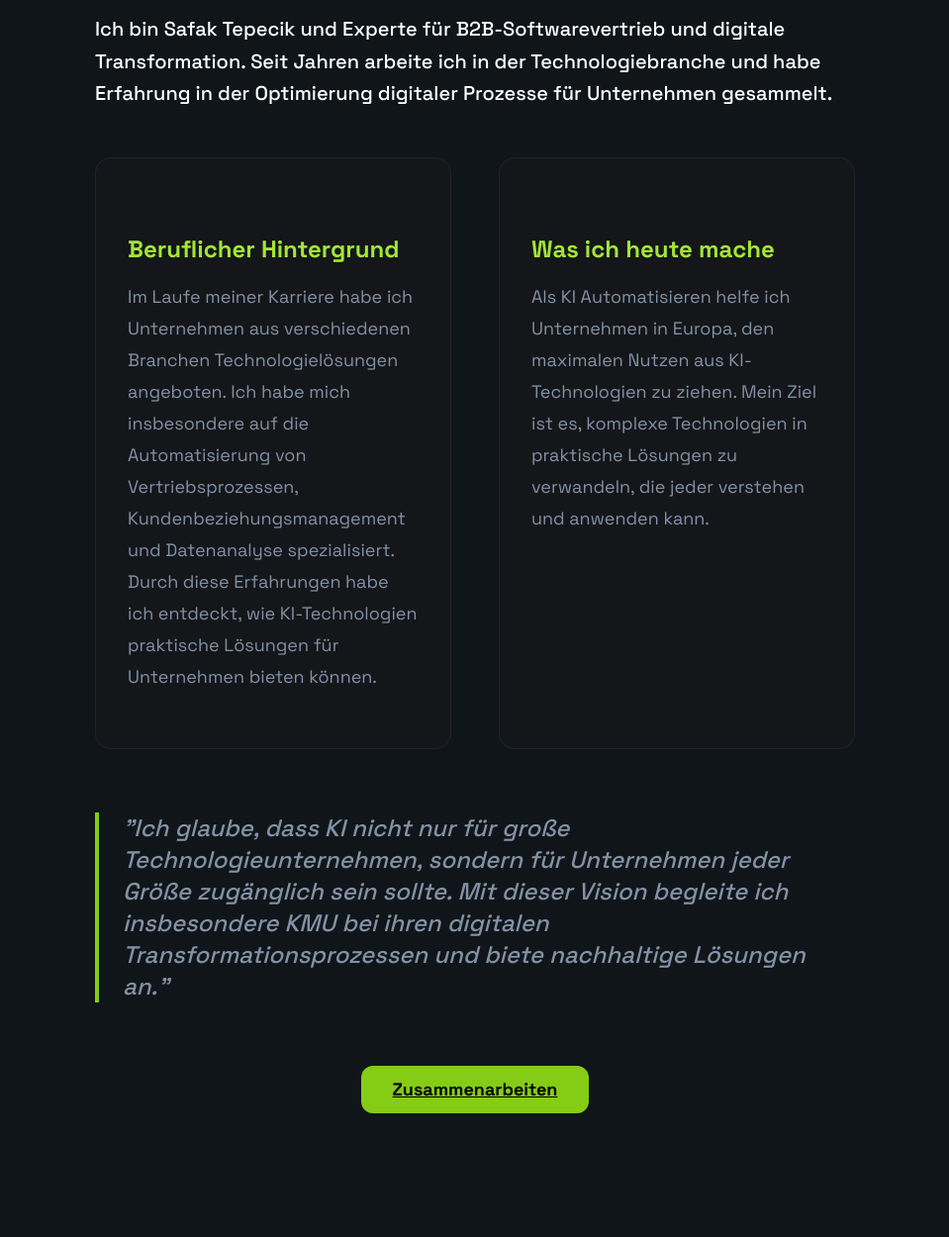
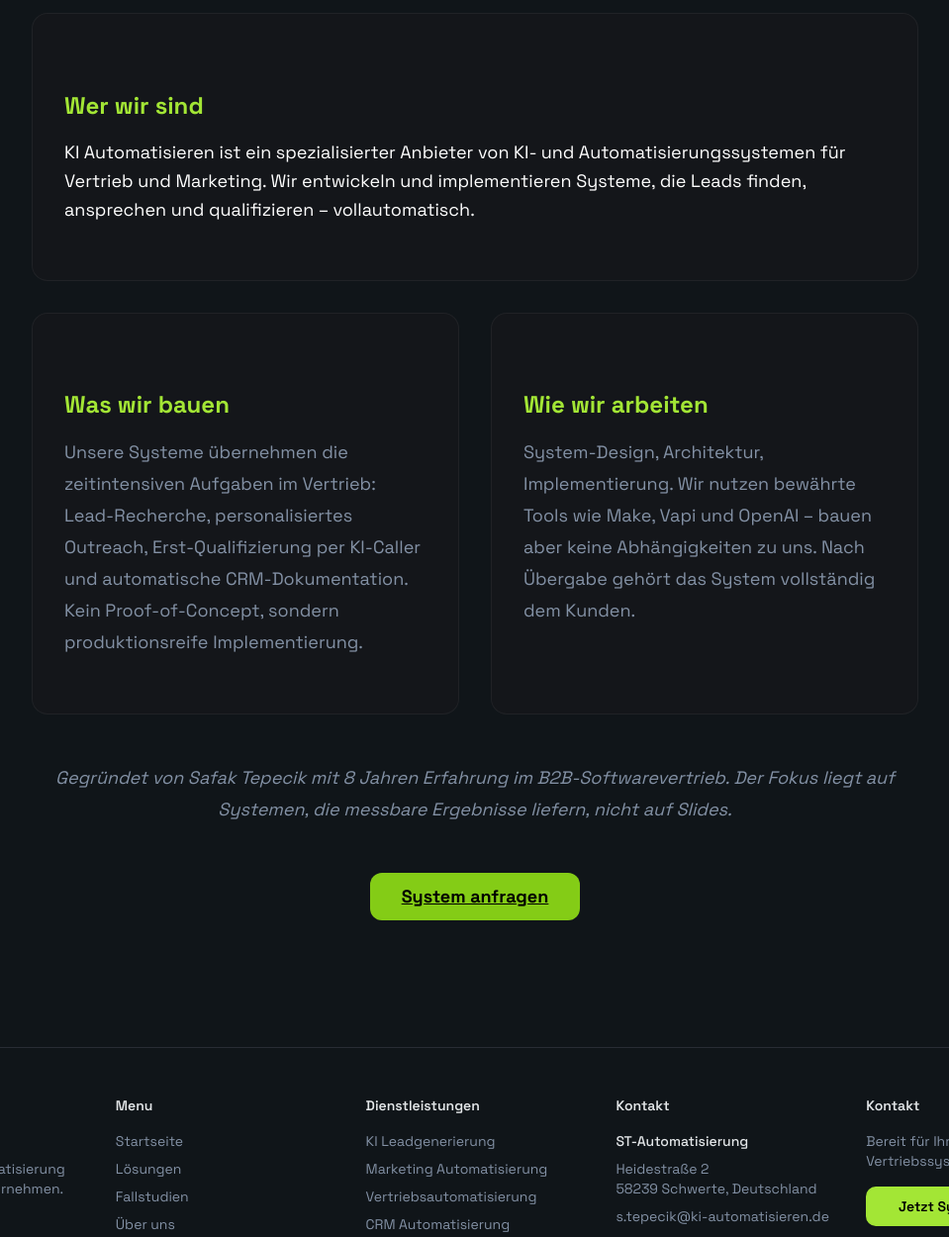
Before and after one commit to TRW123123/ki-automatisieren, an Astro site: page /uber-uns in a window 1280 px wide. Shown: the part 260-1510 px from the top of the page at 99% size, without its empty margins (160-1119 px from the left). Built offline with nearby package versions, Linux system fonts and the light colour scheme; Astro itself is replaced by a stand-in of ours.

Commit message:
fix: Entity-Bereinigung - Über-uns auf Unternehmens-Entity, Footer CTA systemorientiert

```diff
--- a/src/components/Footer.tsx
+++ b/src/components/Footer.tsx
@@ -131,7 +131,7 @@ export default function Footer() {
                         <h3 className="text-sm font-semibold text-foreground">Kontakt</h3>
                         <div className="space-y-4">
                             <p className="text-sm text-muted-foreground">
-                                Bereit, Ihr Unternehmen zu transformieren?
+                                Bereit für Ihr KI-Vertriebssystem?
                             </p>
                             <Button
                                 className="w-full bg-[#A3E635] hover:bg-[#A3E635]/90 text-black font-semibold hover-glow"
--- a/src/pages/uber-uns.astro
+++ b/src/pages/uber-uns.astro
@@ -3,53 +3,73 @@ import BaseLayout from "@/layouts/BaseLayout.astro";
 
 const content = {
   title: "Über uns | KI Automatisieren",
-  description: "Safak Tepecik - Experte für B2B-Softwarevertrieb und digitale Transformation.",
-  intro: "Ich bin Safak Tepecik und Experte für B2B-Softwarevertrieb und digitale Transformation. Seit Jahren arbeite ich in der Technologiebranche und habe Erfahrung in der Optimierung digitaler Prozesse für Unternehmen gesammelt.",
-  background: {
-    title: "Beruflicher Hintergrund",
-    text: "Im Laufe meiner Karriere habe ich Unternehmen aus verschiedenen Branchen Technologielösungen angeboten. Ich habe mich insbesondere auf die Automatisierung von Vertriebsprozessen, Kundenbeziehungsmanagement und Datenanalyse spezialisiert. Durch diese Erfahrungen habe ich entdeckt, wie KI-Technologien praktische Lösungen für Unternehmen bieten können."
+  description:
+    "KI Automatisieren baut KI-Systeme für Leadgenerierung, Outbound und Vertriebsautomatisierung.",
+  company: {
+    title: "Wer wir sind",
+    text: "KI Automatisieren ist ein spezialisierter Anbieter von KI- und Automatisierungssystemen für Vertrieb und Marketing. Wir entwickeln und implementieren Systeme, die Leads finden, ansprechen und qualifizieren – vollautomatisch.",
   },
-  current: {
-    title: "Was ich heute mache",
-    text: "Als KI Automatisieren helfe ich Unternehmen in Europa, den maximalen Nutzen aus KI-Technologien zu ziehen. Mein Ziel ist es, komplexe Technologien in praktische Lösungen zu verwandeln, die jeder verstehen und anwenden kann."
+  systems: {
+    title: "Was wir bauen",
+    text: "Unsere Systeme übernehmen die zeitintensiven Aufgaben im Vertrieb: Lead-Recherche, personalisiertes Outreach, Erst-Qualifizierung per KI-Caller und automatische CRM-Dokumentation. Kein Proof-of-Concept, sondern produktionsreife Implementierung.",
   },
-  vision: "Ich glaube, dass KI nicht nur für große Technologieunternehmen, sondern für Unternehmen jeder Größe zugänglich sein sollte. Mit dieser Vision begleite ich insbesondere KMU bei ihren digitalen Transformationsprozessen und biete nachhaltige Lösungen an."
+  approach: {
+    title: "Wie wir arbeiten",
+    text: "System-Design, Architektur, Implementierung. Wir nutzen bewährte Tools wie Make, Vapi und OpenAI – bauen aber keine Abhängigkeiten zu uns. Nach Übergabe gehört das System vollständig dem Kunden.",
+  },
+  founder:
+    "Gegründet von Safak Tepecik mit 8 Jahren Erfahrung im B2B-Softwarevertrieb. Der Fokus liegt auf Systemen, die messbare Ergebnisse liefern, nicht auf Slides.",
 };
 ---
 
 <BaseLayout
   title={content.title}
   description={content.description}
-  type="profile"
+  type="website"
 >
   <section class="py-20 md:py-32">
     <div class="container mx-auto px-4">
-      <div class="max-w-3xl mx-auto">
+      <div class="max-w-4xl mx-auto">
         <h1 class="text-4xl md:text-5xl font-bold mb-8">Über uns</h1>
 
         <div class="prose prose-invert prose-lg max-w-none">
-          <p class="text-xl leading-relaxed mb-12 font-medium text-white">
-            {content.intro}
-          </p>
+          <!-- Company -->
+          <div class="bg-card p-8 rounded-2xl border border-white/5 mb-8">
+            <h2 class="text-2xl font-bold mb-4 text-lime-400">
+              {content.company.title}
+            </h2>
+            <p class="text-lg text-white leading-relaxed">
+              {content.company.text}
+            </p>
+          </div>
 
-          <div class="grid md:grid-cols-2 gap-12 mb-16">
+          <!-- Systems & Approach Grid -->
+          <div class="grid md:grid-cols-2 gap-8 mb-12">
             <div class="bg-card p-8 rounded-2xl border border-white/5">
-              <h2 class="text-2xl font-bold mb-4 text-lime-400">{content.background.title}</h2>
-              <p class="text-muted-foreground">{content.background.text}</p>
+              <h2 class="text-2xl font-bold mb-4 text-lime-400">
+                {content.systems.title}
+              </h2>
+              <p class="text-muted-foreground">{content.systems.text}</p>
             </div>
             <div class="bg-card p-8 rounded-2xl border border-white/5">
-              <h2 class="text-2xl font-bold mb-4 text-lime-400">{content.current.title}</h2>
-              <p class="text-muted-foreground">{content.current.text}</p>
+              <h2 class="text-2xl font-bold mb-4 text-lime-400">
+                {content.approach.title}
+              </h2>
+              <p class="text-muted-foreground">{content.approach.text}</p>
             </div>
           </div>
 
-          <blockquote class="border-l-4 border-lime-500 pl-6 italic text-2xl text-muted-foreground my-12">
-            "{content.vision}"
-          </blockquote>
+          <!-- Founder Context -->
+          <p class="text-muted-foreground text-center italic mb-12">
+            {content.founder}
+          </p>
 
-          <div class="flex justify-center mt-16">
-            <a href="#kontakt" class="inline-flex items-center justify-center h-12 px-8 rounded-xl bg-lime-500 text-black font-bold hover:bg-lime-400 transition-colors">
-              Zusammenarbeiten
+          <div class="flex justify-center">
+            <a
+              href="/kontakt/"
+              class="inline-flex items-center justify-center h-12 px-8 rounded-xl bg-lime-500 text-black font-bold hover:bg-lime-400 transition-colors"
+            >
+              System anfragen
             </a>
           </div>
         </div>
```
